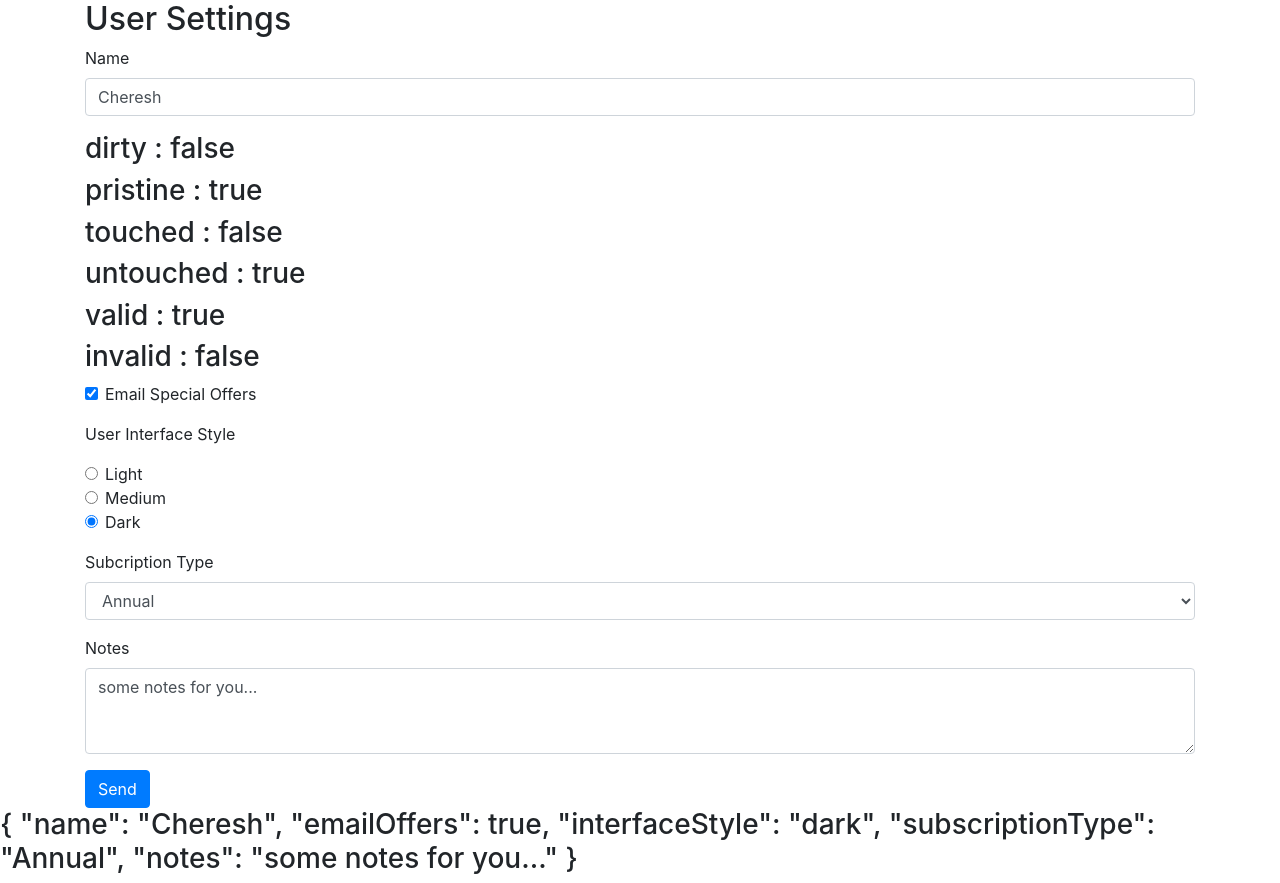
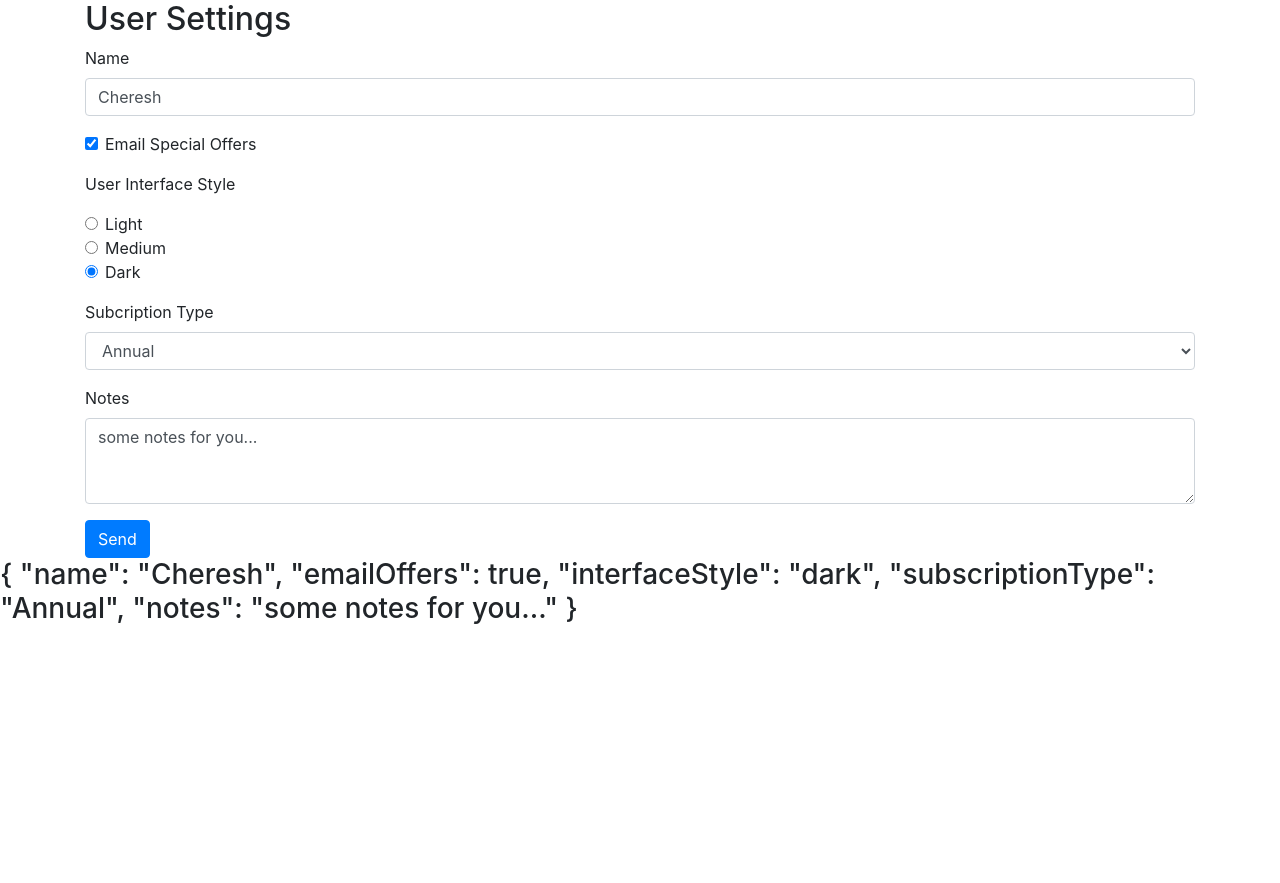
Before and after one commit to chethandb/angular-forms-demo, an Angular app: page / in a window 1280 px wide. After the commit the page ends 800 px from the top, so only its background shows below. Built offline with nearby package versions, Linux system fonts and the light colour scheme.

Commit message:
to style form fields with error mesages

```diff
--- a/src/app/user-settings-form/user-settings-form.component.css
+++ b/src/app/user-settings-form/user-settings-form.component.css
@@ -0,0 +1,4 @@
+
+.ng-invalid:not(form).ng-touched {
+    border: 1px solid red;
+}
--- a/src/app/user-settings-form/user-settings-form.component.html
+++ b/src/app/user-settings-form/user-settings-form.component.html
@@ -5,15 +5,12 @@
         <div class="form-group">
             <label for="name">Name</label>
             <input id="name" name="name" class="form-control" placeholder="Name" [(ngModel)]="userSettings.name"
-                required #propertyTest="ngModel">
+                required #nameField="ngModel">
+            <div [hidden]="nameField.valid || nameField.untouched" class="alert alert-danger">
+                Enter a name
+            </div>
         </div>
 
-        <h3>dirty : {{ propertyTest.dirty }}</h3>
-        <h3>pristine : {{ propertyTest.pristine }}</h3>
-        <h3>touched : {{ propertyTest.touched }}</h3>
-        <h3>untouched : {{ propertyTest.untouched }}</h3>
-        <h3>valid : {{ propertyTest.valid }}</h3>
-        <h3>invalid : {{ propertyTest.invalid }}</h3>
 
         <div class="form-group form-check">
             <input class="form-check-input" type="checkbox" id="emailOffers" name="emailOffers"
```
